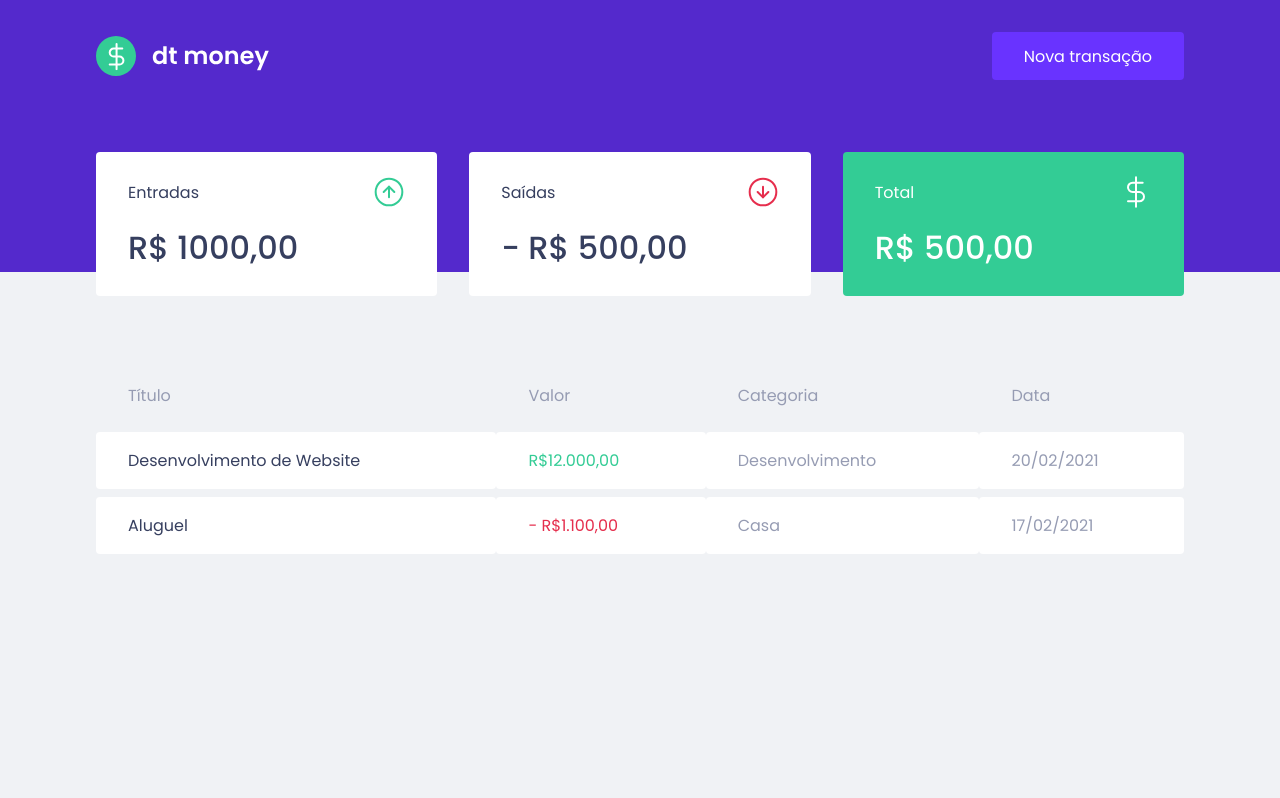
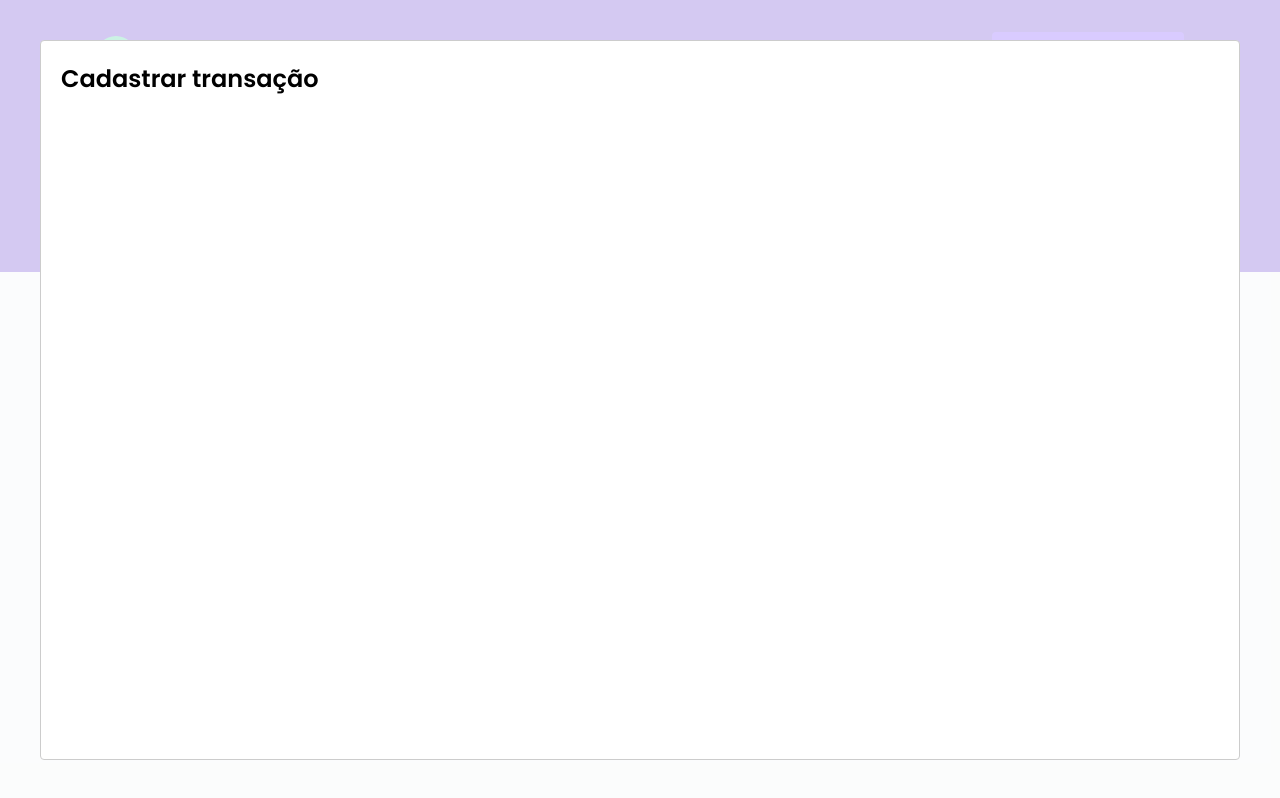
Before and after one commit to lucaslbl/dtmoney, a React (Create React App) app: page / in a window 1280 px wide. Both pictures are taken after a click on the button "Nova transação". Built offline with nearby package versions, Linux system fonts and the light colour scheme; no server answers; what miragejs would draw is missing.

Commit message:
configured modal

```diff
--- a/package.json
+++ b/package.json
@@ -7,6 +7,7 @@
     "miragejs": "^0.1.41",
     "react": "^17.0.2",
     "react-dom": "^17.0.2",
+    "react-modal": "^3.13.1",
     "react-scripts": "4.0.3",
     "styled-components": "^5.3.0",
     "web-vitals": "^1.0.1"
@@ -19,6 +20,7 @@
     "@types/node": "^12.0.0",
     "@types/react": "^17.0.0",
     "@types/react-dom": "^17.0.0",
+    "@types/react-modal": "^3.12.0",
     "@types/styled-components": "^5.1.9",
     "typescript": "^4.1.2"
   },
--- a/src/App.tsx
+++ b/src/App.tsx
@@ -1,14 +1,36 @@
-import React from "react";
+import React, { useState } from "react";
+import Modal from "react-modal";
 import { GlobalStyle } from "./styles/global";
 import { Header } from "./components/Header";
 import { Dashboard } from "./components/Dashboard";
 
+Modal.setAppElement("#root");
+
 export function App() {
+  const [isNewTransactionModalOpen, setIsNewTransactionModalOpen] =
+    useState(false);
+
+  function handleOpenNewTransactionModal() {
+    setIsNewTransactionModalOpen(true);
+  }
+
+  function handleCloseNewTransactionModal() {
+    setIsNewTransactionModalOpen(false);
+  }
   return (
     <>
-      <Header />
+      <Header onOpenNewTransactionModal={handleOpenNewTransactionModal} />
+
       <Dashboard />
+
       <GlobalStyle />
+
+      <Modal
+        isOpen={isNewTransactionModalOpen}
+        onRequestClose={handleCloseNewTransactionModal}
+      >
+        <h2>Cadastrar transação</h2>
+      </Modal>
     </>
   );
 }
--- a/src/components/Header/index.tsx
+++ b/src/components/Header/index.tsx
@@ -1,12 +1,20 @@
+import { useState } from "react";
+import Modal from "react-modal";
 import logoImg from "../../assets/logo.svg";
 import { Container, Content } from "./styles";
 
-export function Header() {
+interface HeaderProps {
+  onOpenNewTransactionModal: () => void;
+}
+
+export function Header({ onOpenNewTransactionModal }: HeaderProps) {
   return (
     <Container>
       <Content>
         <img src={logoImg} alt="dt money" />
-        <button type="button">Nova transação</button>
+        <button type="button" onClick={onOpenNewTransactionModal}>
+          Nova transação
+        </button>
       </Content>
     </Container>
   );
```
Also changed, not shown: 1 other file (tests, documents, lock files or other folders).
